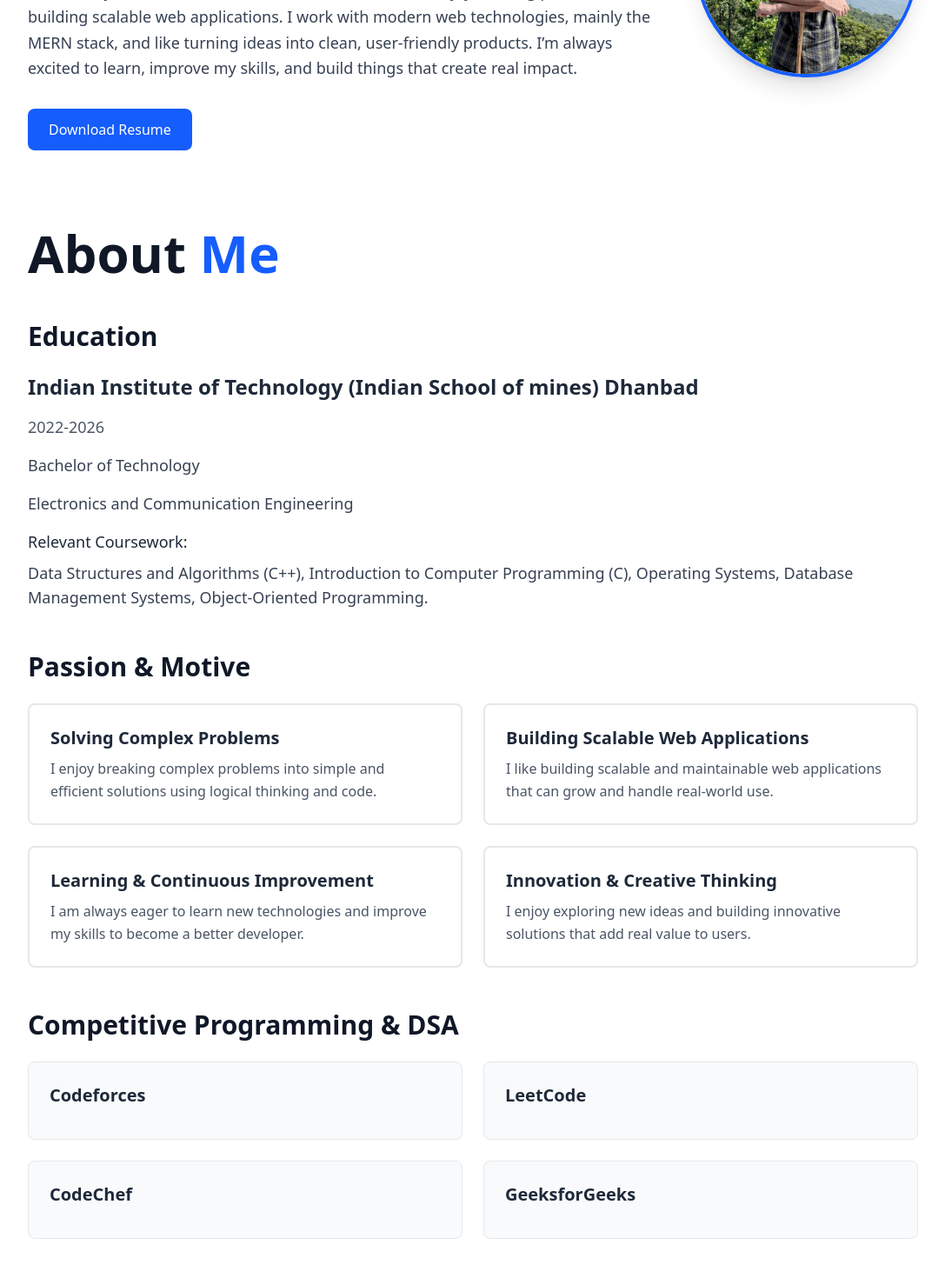
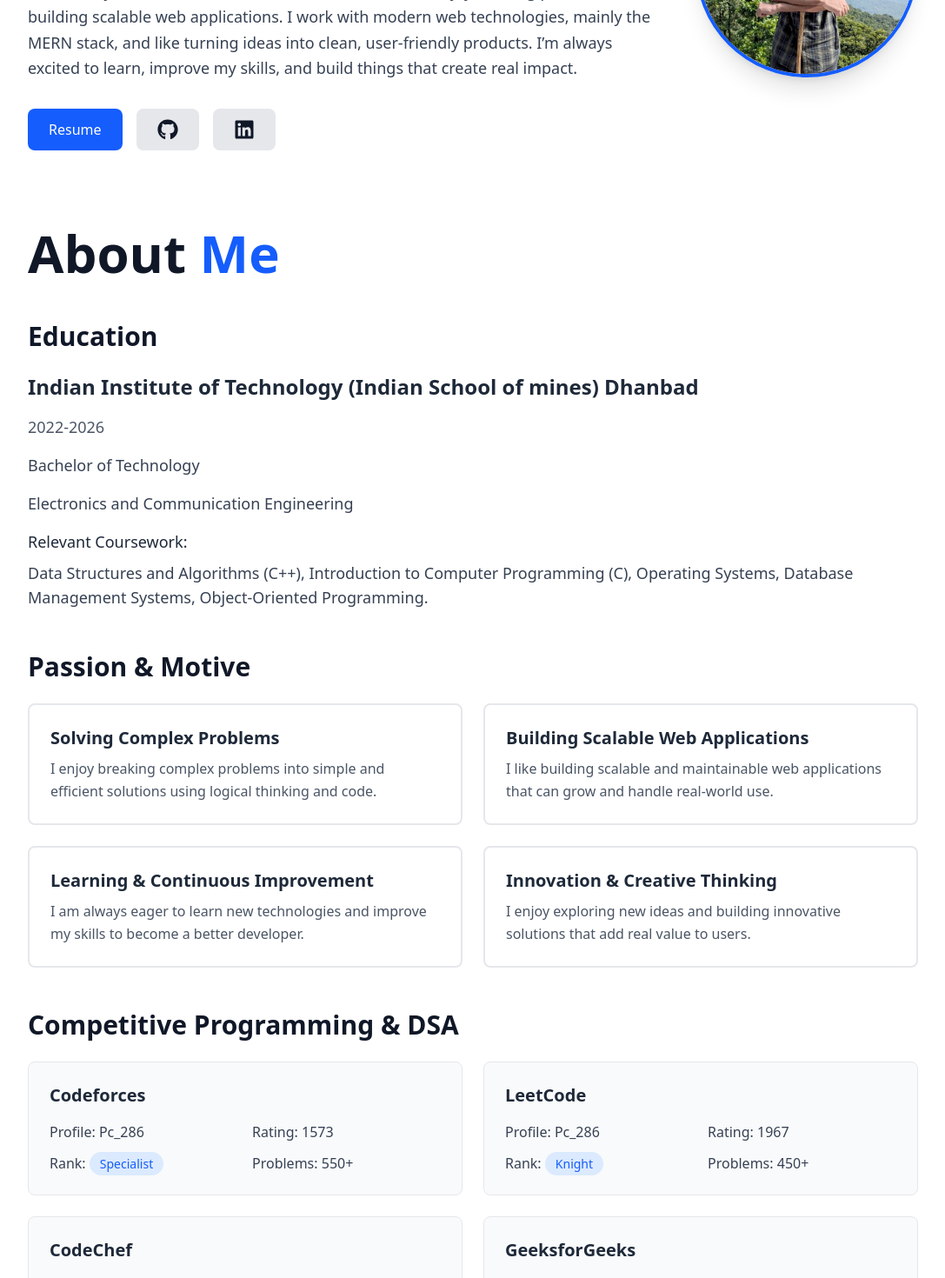
Before and after one commit to Pratham286/Portfolio, a React (Vite) app: page / in a window 1280 px wide. Shown: the part 340-1810 px from the top of the page at 87% size, without its empty margins (96-1183 px from the left). Built offline with nearby package versions, Linux system fonts and the light colour scheme.

Commit message:
Completed info

```diff
--- a/component/About.jsx
+++ b/component/About.jsx
@@ -26,24 +26,66 @@ const About = () => {
   const achievements = [
     {
       title: "Smart India Hackathon",
-    description: "Qualified for Round 2 of Smart India Hackathon (SIH) 2024."
+      description: "Qualified for Round 2 of Smart India Hackathon (SIH) 2024.",
     },
     {
       title: "Exam Rank",
-    description: "Secured AIR 4961 in JEE Advanced 2022 and AIR 7751 in JEE Main 2022."
+      description:
+        "Secured AIR 4961 in JEE Advanced 2022 and AIR 7751 in JEE Main 2022.",
     },
     {
       title: "Codeforces Contests",
-    description: "Placed 197th in Codeforces Round 1029 (Div. 3) and 809th in Codeforces Round 1042 (Div. 3)."
+      description:
+        "Placed 197th in Codeforces Round 1029 (Div. 3) and 809th in Codeforces Round 1042 (Div. 3).",
     },
     {
       title: "LeetCode Contests",
-    description: "Ranked 704th in LeetCode Biweekly Contest 138 and 438th in LeetCode Biweekly Contest 166."
+      description:
+        "Ranked 704th in LeetCode Biweekly Contest 138 and 438th in LeetCode Biweekly Contest 166.",
     },
     {
       title: "CodeChef Contests",
-    description: "Secured 178th rank in CodeChef Starters 199 (Div. 2) and 169th rank in CodeChef Starters 202 (Div. 2)."
-  }
+      description:
+        "Secured 178th rank in CodeChef Starters 199 (Div. 2) and 169th rank in CodeChef Starters 202 (Div. 2).",
+    },
+  ];
+  const code = [
+    {
+      id: 1,
+      title: "Codeforces",
+      profile: "Pc_286",
+      rating: 1573,
+      tag: "Specialist",
+      problemsSolved: "550+",
+      link: "https://codeforces.com/profile/Pc_286",
+    },
+    {
+      id: 2,
+      title: "LeetCode",
+      profile: "Pc_286",
+      rating: 1967,
+      tag: "Knight",
+      problemsSolved: "450+",
+      link: "https://leetcode.com/u/Pc_286/",
+    },
+    {
+      id: 3,
+      title: "CodeChef",
+      profile: "pc_286",
+      rating: 1772,
+      tag: "3-Star",
+      problemsSolved: "",
+      link: "https://www.codechef.com/users/pc_286", // add codechef profile link
+    },
+    {
+      id: 4,
+      title: "GeeksforGeeks",
+      profile: "Pc_286", // you can fill
+      rating: "",
+      tag: "",
+      problemsSolved: "230+",
+      link: "https://www.geeksforgeeks.org/profile/pc_286", // add gfg profile link
+    },
   ];
 
   return (
@@ -125,37 +167,53 @@ const About = () => {
           </h2>
 
           <div className="grid grid-cols-1 sm:grid-cols-2 gap-6">
-            {/* Codeforces */}
-            <div className="bg-gray-50 p-6 rounded-lg border border-gray-200 hover:shadow-lg transition-shadow">
-              <h3 className="text-xl font-semibold text-gray-800 mb-3">
-                Codeforces
+            {code.map((platform) => (
+              <a
+                key={platform.id}
+                href={platform.link}
+                target="_blank"
+                rel="noopener noreferrer"
+                className="bg-gray-50 p-6 rounded-lg border border-gray-200 hover:shadow-lg hover:border-blue-300 transition-all cursor-pointer"
+              >
+                {/* Platform Title */}
+                <h3 className="text-xl font-semibold text-gray-800 mb-4">
+                  {platform.title}
                 </h3>
-              {/* Content goes here */}
+
+                {/* Profile Details */}
+                <div className="grid grid-cols-2 gap-x-4 gap-y-3">
+                  {platform.profile && (
+                    <p className="text-gray-700">
+                      <span className="font-medium">Profile:</span>{" "}
+                      {platform.profile}
+                    </p>
+                  )}
+
+                  {platform.rating && (
+                    <p className="text-gray-700">
+                      <span className="font-medium">Rating:</span>{" "}
+                      {platform.rating}
+                    </p>
+                  )}
+
+                  {platform.tag && (
+                    <p className="text-gray-700">
+                      <span className="font-medium">Rank:</span>{" "}
+                      <span className="px-3 py-1 bg-blue-100 text-blue-600 text-sm font-medium rounded-full">
+                        {platform.tag}
+                      </span>
+                    </p>
+                  )}
+
+                  {platform.problemsSolved && (
+                    <p className="text-gray-700">
+                      <span className="font-medium">Problems:</span>{" "}
+                      {platform.problemsSolved}
+                    </p>
+                  )}
                 </div>
-
-            {/* LeetCode */}
-            <div className="bg-gray-50 p-6 rounded-lg border border-gray-200 hover:shadow-lg transition-shadow">
-              <h3 className="text-xl font-semibold text-gray-800 mb-3">
-                LeetCode
-              </h3>
-              {/* Content goes here */}
-            </div>
-
-            {/* CodeChef */}
-            <div className="bg-gray-50 p-6 rounded-lg border border-gray-200 hover:shadow-lg transition-shadow">
-              <h3 className="text-xl font-semibold text-gray-800 mb-3">
-                CodeChef
-              </h3>
-              {/* Content goes here */}
-            </div>
-
-            {/* GeeksforGeeks */}
-            <div className="bg-gray-50 p-6 rounded-lg border border-gray-200 hover:shadow-lg transition-shadow">
-              <h3 className="text-xl font-semibold text-gray-800 mb-3">
-                GeeksforGeeks
-              </h3>
-              {/* Content goes here */}
-            </div>
+              </a>
+            ))}
           </div>
         </div>
 
--- a/component/Introduction.jsx
+++ b/component/Introduction.jsx
@@ -1,6 +1,6 @@
 import React from "react";
 import pfp from "../src/pfp.jpg";
-
+import { FaGithub, FaLinkedin, FaTwitter } from "react-icons/fa";
 const Introduction = () => {
   return (
     <div
@@ -38,11 +38,24 @@ const Introduction = () => {
                 download="Pratham_Chaurasiya_Resume.pdf"
                 className="inline-block px-6 py-3 bg-blue-600 text-white font-medium rounded-lg hover:bg-blue-700 transition-colors text-center"
               >
-                Download Resume
+                Resume
               </a>
-              {/* <button className="px-6 py-3 bg-gray-200 text-gray-900 font-medium rounded-lg hover:bg-gray-300 transition-colors">
-                Contact Me
-              </button> */}
+              <a
+                href="https://github.com/Pratham286"
+                target="_blank"
+                rel="noopener noreferrer"
+                className="px-6 py-3 bg-gray-200 text-gray-900 font-medium rounded-lg hover:bg-gray-300 transition-colors"
+              >
+                <FaGithub className="h-6 w-6"/>
+              </a>
+              <a
+                href="https://www.linkedin.com/in/pratham-chaurasiya-a3a96a251/"
+                target="_blank"
+                rel="noopener noreferrer"
+                className="px-6 py-3 bg-gray-200 text-gray-900 font-medium rounded-lg hover:bg-gray-300 transition-colors"
+              >
+                <FaLinkedin className="h-6 w-6"/>
+              </a>
             </div>
           </div>
 
--- a/component/Navbar.jsx
+++ b/component/Navbar.jsx
@@ -25,13 +25,13 @@ function Navbar() {
     }
   }, [isMenuOpen]);
 
-const navLinks = [
+  const navLinks = [
     { name: "Home", href: "#home" },
     { name: "About", href: "#about" },
     { name: "Projects", href: "#projects" },
     { name: "Skills", href: "#skills" },
     { name: "Contact", href: "#contact" },
-   ];
+  ];
 
   return (
     <nav
@@ -43,8 +43,8 @@ const navLinks = [
         <div className="flex items-center justify-between h-16">
           {/* Left side - Title */}
           <div className="flex-shrink-0">
-  <h1 className="text-2xl font-bold text-gray-900">Your Name</h1>
-</div>
+            <h1 className="text-2xl font-bold text-gray-900">My Portfolio</h1>
+          </div>
 
           {/* Desktop Navigation - Hidden on mobile */}
           <div className="hidden md:flex items-center space-x-4 gap-4">
```
Lines whose indentation alone changed are shown as unchanged.
